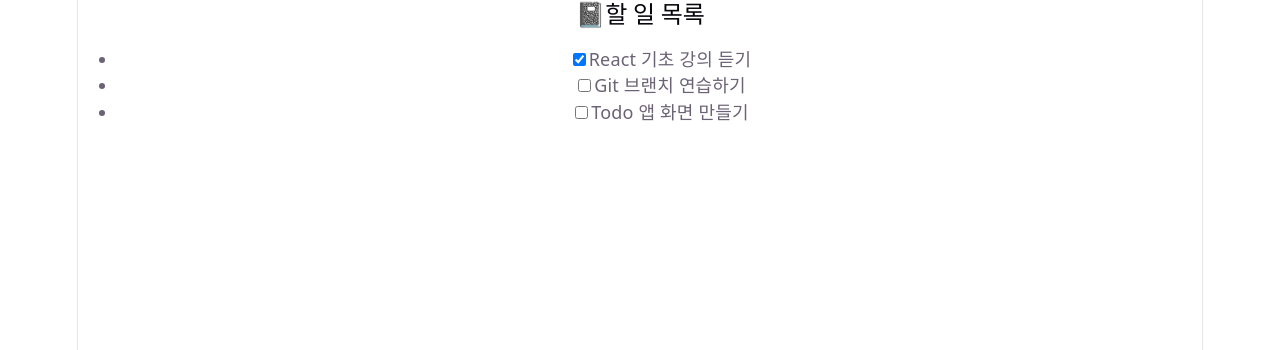
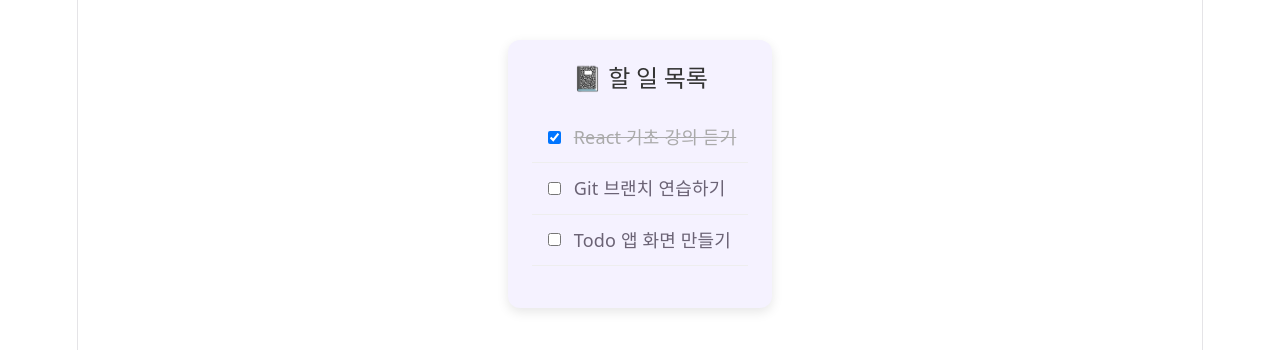
Before and after one commit to noxisna/study, a React (Vite) app: page /todos in a window 1280 px wide. Shown: the top 350 px of the page. Built offline with nearby package versions, Linux system fonts and the light colour scheme.

Commit message:
할 일 목록 CSS 스타일 적용

```diff
--- /dev/null
+++ b/src/pages/TodoListPage.css
@@ -0,0 +1,43 @@
+/* 전체 카드 상자 */
+.todo-container {
+  max-width: 500px;
+  margin: 40px auto;
+  padding: 24px;
+  background-color: #f5f2ff;
+  border-radius: 12px;
+  box-shadow: 0 4px 12px rgba(0, 0, 0, 0.1);
+  text-align: left;
+}
+
+/* 제목 */
+.todo-title {
+  text-align: center;
+  color: #333;
+  margin-bottom: 20px;
+}
+
+/* 목록 */
+.todo-list {
+  list-style: none;
+  padding: 0;
+}
+
+/* 할 일 한 줄 */
+.todo-item {
+  display: flex;
+  align-items: center;
+  gap: 10px;
+  padding: 12px;
+  border-bottom: 1px solid #eee;
+}
+
+/* 마우스 올렸을 때 */
+.todo-item:hover {
+  background-color: #f7f7f7;
+}
+
+/* 완료한 할 일 */
+.todo-text.done {
+  text-decoration: line-through;
+  color: #aaa;
+}
--- a/src/pages/TodoListPage.jsx
+++ b/src/pages/TodoListPage.jsx
@@ -1,15 +1,18 @@
 import { todos } from "../mocks/Todos";
+import "./TodoListPage.css";
 
 function TodoListPage() {
   return (
-    <div>
-      <h2>📓할 일 목록</h2>
+    <div className="todo-container">
+      <h2 className="todo-title">📓 할 일 목록</h2>
 
-      <ul>
+      <ul className="todo-list">
         {todos.map((todo) => (
-          <li key={todo.id}>
+          <li key={todo.id} className="todo-item">
             <input type="checkbox" checked={todo.done} readOnly />
-            {todo.text}
+            <span className={todo.done ? "todo-text done" : "todo-text"}>
+              {todo.text}
+            </span>
           </li>
         ))}
       </ul>
```
